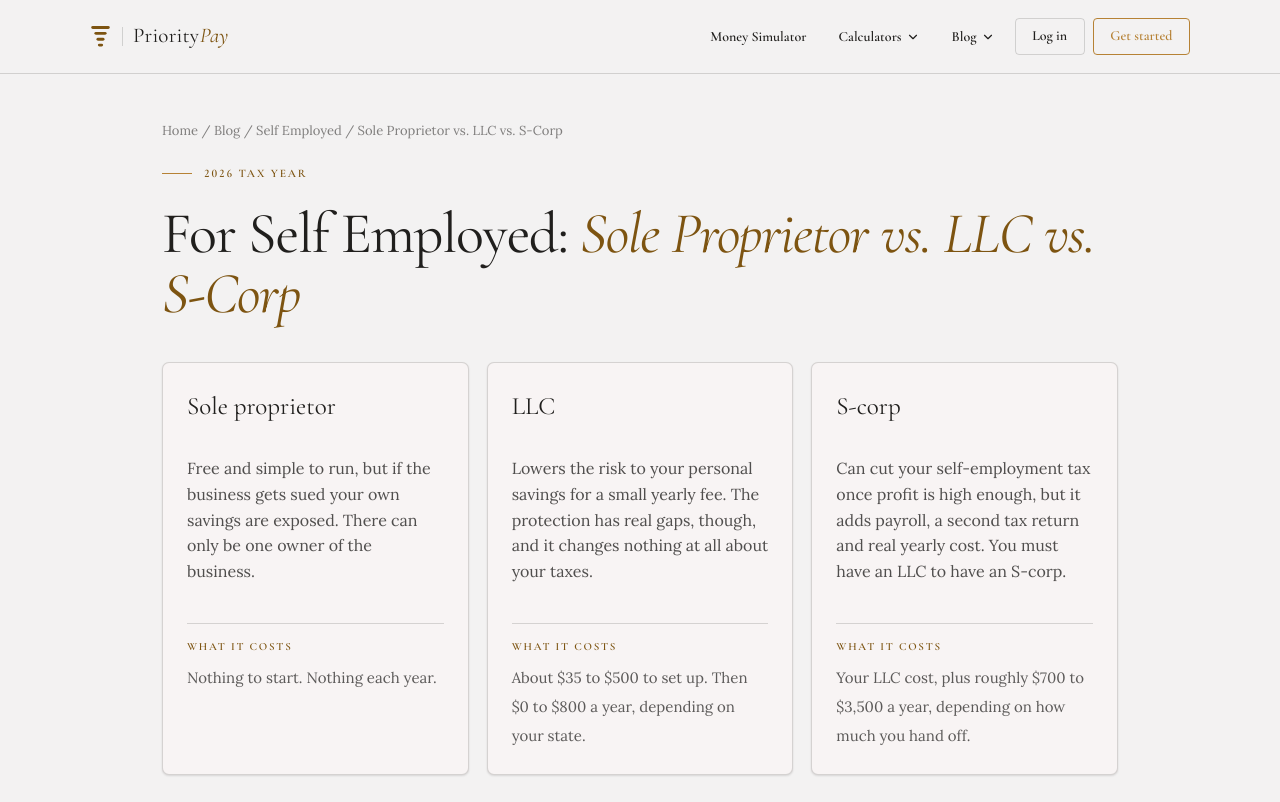
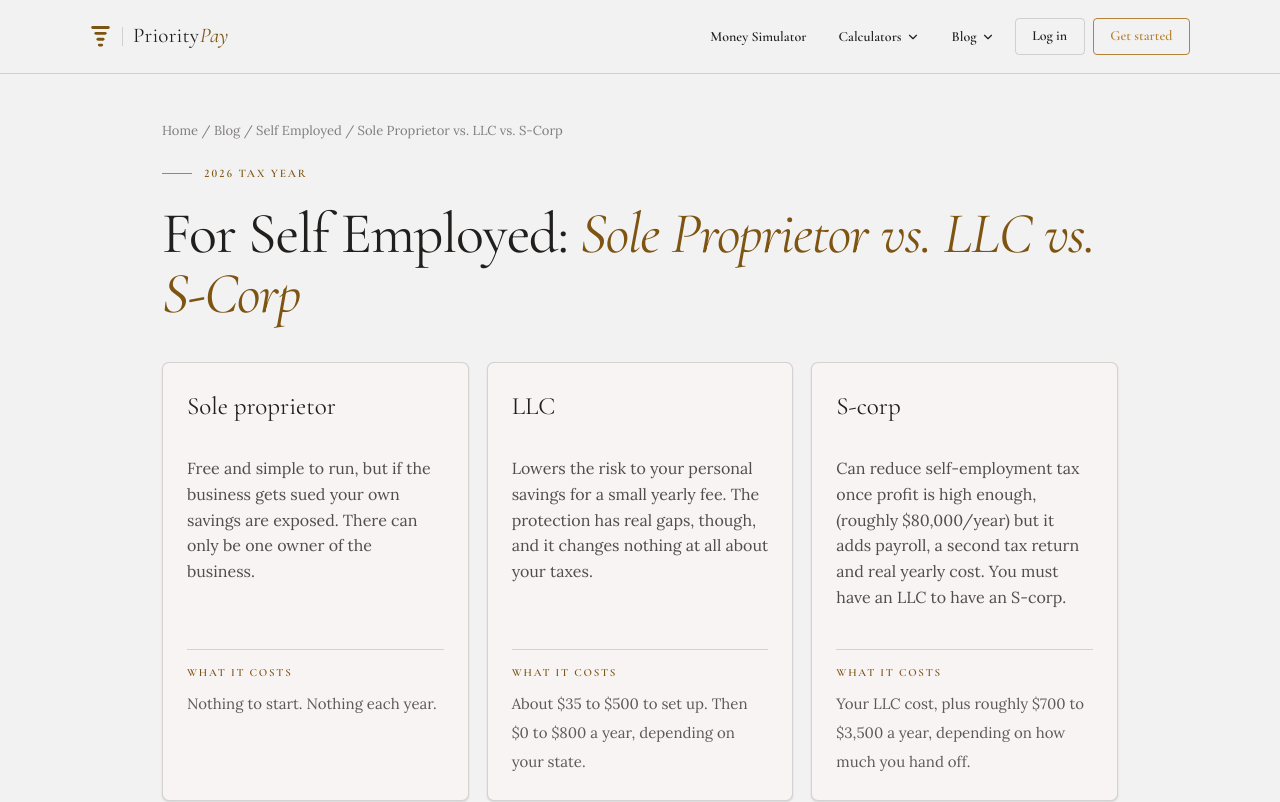
Before and after one commit to meganmahoney123/prioritypay-simple, a Next.js app: page /self-employed/sole-proprietor-vs-llc-vs-s-corp in a window 1280 px wide. Shown: the top 802 px of the page. Built offline with nearby package versions, Linux system fonts and the light colour scheme.

Commit message:
Add approximate S-corp breakeven figure to intro card copy
S-corp intro card: "Can cut" -> "Can reduce", and added "(roughly
$80,000/year)" after "once profit is high enough" to give readers a
ballpark before they scroll to the calculator.

```diff
--- a/app/self-employed/sole-proprietor-vs-llc-vs-s-corp/EntityScenarioClient.js
+++ b/app/self-employed/sole-proprietor-vs-llc-vs-s-corp/EntityScenarioClient.js
@@ -219,7 +219,7 @@ const INTRO_CARDS = [
   },
   {
     title: "S-corp",
-    body: "Can cut your self-employment tax once profit is high enough, but it adds payroll, a second tax return and real yearly cost. You must have an LLC to have an S-corp.",
+    body: "Can reduce self-employment tax once profit is high enough, (roughly $80,000/year) but it adds payroll, a second tax return and real yearly cost. You must have an LLC to have an S-corp.",
     cost: "Your LLC cost, plus roughly $700 to $3,500 a year, depending on how much you hand off.",
   },
 ];
```
